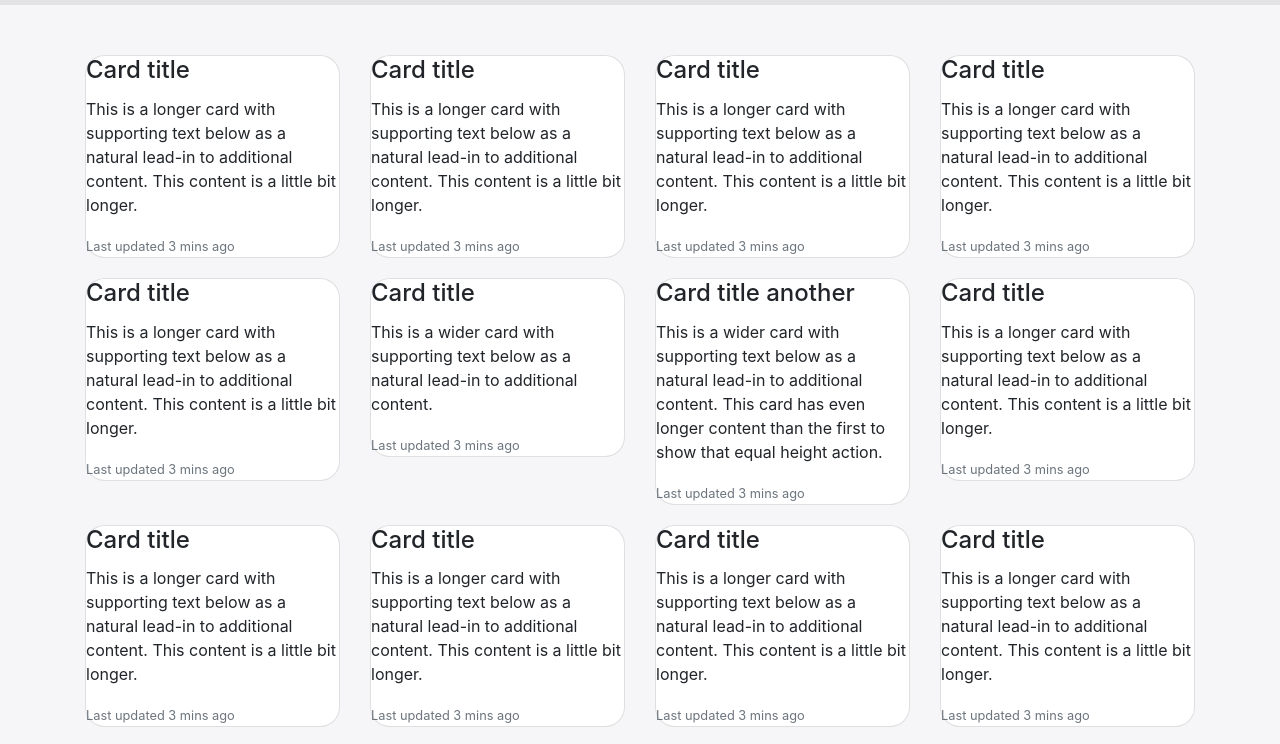
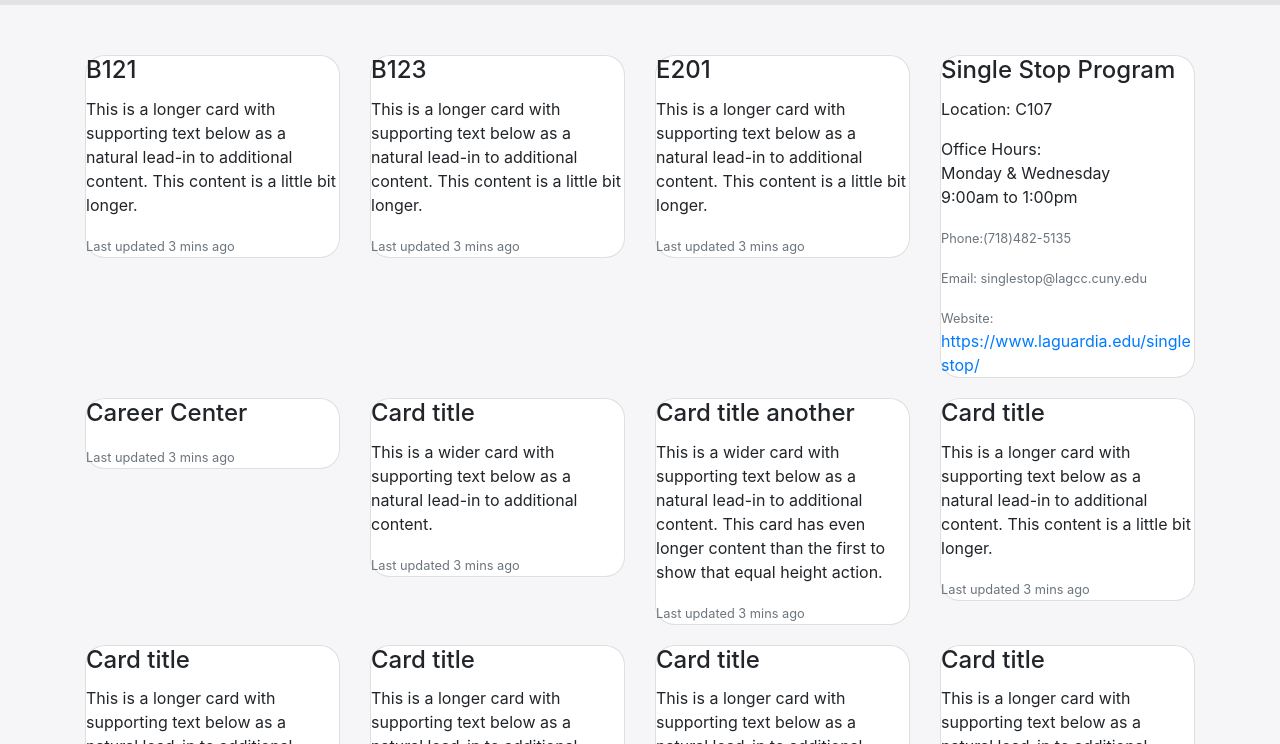
Before and after one commit to stmscavengerhunt/stmscavengerhunt.github.io, a plain HTML site: page index.html in a window 1280 px wide. Shown: the part 51-795 px from the top of the page. Drawn offline with nearby package versions, Linux system fonts and the light colour scheme; a script that the page names is missing.

Commit message:
commit 2 -arjina
change card title

```diff
--- a/index.html
+++ b/index.html
@@ -47,7 +47,7 @@
             <div class="col-sm-3">
                 <div class="card">
                     <div class="card-block">
-                        <h4 class="card-title">Card title</h4>
+                        <h4 class="card-title">B121</h4>
                         <p class="card-text">This is a longer card with supporting text below as a natural lead-in to additional content. This content is a little bit longer.</p>
                         <p class="card-text"><small class="text-muted">Last updated 3 mins ago</small></p>
                     </div>
@@ -56,7 +56,7 @@
             <div class="col-sm-3">
                 <div class="card">
                     <div class="card-block">
-                        <h4 class="card-title">Card title</h4>
+                        <h4 class="card-title">B123</h4>
                         <p class="card-text">This is a longer card with supporting text below as a natural lead-in to additional content. This content is a little bit longer.</p>
                         <p class="card-text"><small class="text-muted">Last updated 3 mins ago</small></p>
                     </div>
@@ -65,7 +65,7 @@
             <div class="col-sm-3">
                 <div class="card">
                     <div class="card-block">
-                        <h4 class="card-title">Card title</h4>
+                        <h4 class="card-title">E201</h4>
                         <p class="card-text">This is a longer card with supporting text below as a natural lead-in to additional content. This content is a little bit longer.</p>
                         <p class="card-text"><small class="text-muted">Last updated 3 mins ago</small></p>
                     </div>
@@ -75,18 +75,21 @@
             <div class="col-sm-3">
                 <div class="card">
                     <div class="card-block">
-                        <h4 class="card-title">Card title</h4>
-                        <p class="card-text">This is a longer card with supporting text below as a natural lead-in to additional content. This content is a little bit longer.</p>
-                        <p class="card-text"><small class="text-muted">Last updated 3 mins ago</small></p>
-                    </div>
+                        <h4 class="card-title">Single Stop Program </h4>
+                        <p class="card-text">Location: C107 </p>
+						<p class="card-text">Office Hours:<br>Monday & Wednesday<br> 9:00am to 1:00pm</p>
+                        <p class="card-text"><small class="text-muted">Phone:(718)482-5135</small></p>
+                        <p class="card-text"><small class="text-muted">Email: singlestop@lagcc.cuny.edu</small></p>
+						<p class="card-text"><small class="text-muted">Website: <a href= https://www.laguardia.edu/singlestop/ >https://www.laguardia.edu/singlestop/ </a></small> </p>
+					</div>
                 </div>
             </div>
             <br><br><br>
             <div class="col-sm-3">
                 <div class="card">
                     <div class="card-block">
-                        <h4 class="card-title">Card title</h4>
-                        <p class="card-text">This is a longer card with supporting text below as a natural lead-in to additional content. This content is a little bit longer.</p>
+                        <h4 class="card-title">Career Center</h4>
+                        <p class="card-text"></p>
                         <p class="card-text"><small class="text-muted">Last updated 3 mins ago</small></p>
                     </div>
                 </div>
```
Also changed, not shown: collaborators.html (+3 -3 lines).
